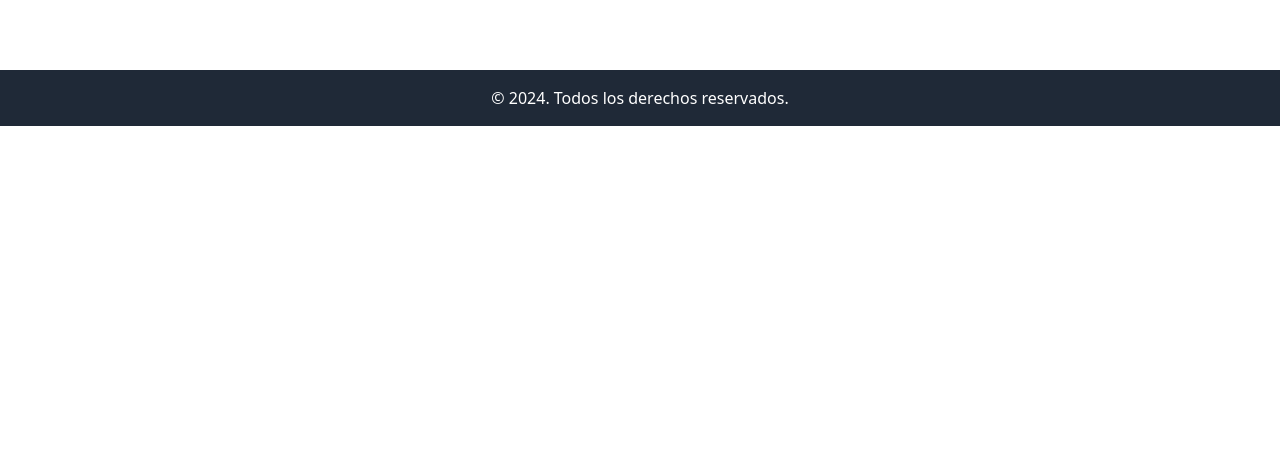
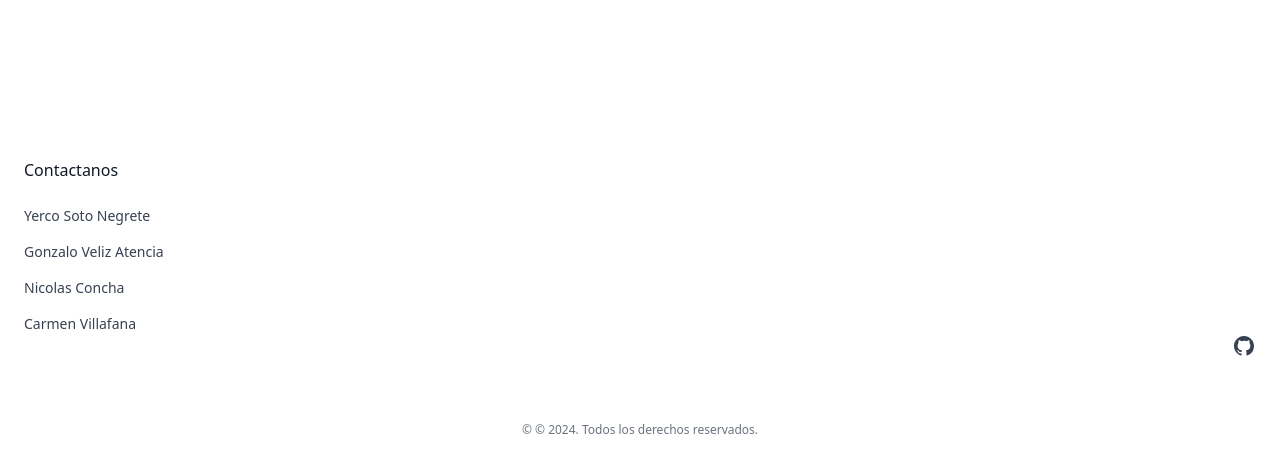
Before and after one commit to YercoAndres/GestionDeProyectosTareas, a React (Vite) app in the folder Frontend/gestion_proyectos_tareas/: page / in a window 1280 px wide. Shown: the part 1434-1893 px from the top of the page. Before the commit the page ends 1560 px from the top, so only its background shows below. Built offline with nearby package versions, Linux system fonts and the light colour scheme.

Commit message:
editando el mainpage

```diff
--- a/Frontend/gestion_proyectos_tareas/src/components/About.jsx
+++ b/Frontend/gestion_proyectos_tareas/src/components/About.jsx
@@ -32,14 +32,14 @@
           href="#"
           className="block w-full rounded bg-cyan-600 px-12 py-3 text-sm font-medium text-white shadow hover:bg-white hover:text-cyan-600 focus:outline-none focus:ring  sm:w-auto"
         >
-          Get Started
+          Registrate
         </a>
 
         <a
           href="#"
           className="block w-full rounded bg-white hover:bg-cyan-600 hover:text-white px-12 py-3 text-sm font-medium text-black-600 shadow focus:outline-none focus:ring  sm:w-auto"
         >
-          Learn More
+          Saber mas
         </a>
       </div>
     </div>
--- a/Frontend/gestion_proyectos_tareas/src/components/Footer.jsx
+++ b/Frontend/gestion_proyectos_tareas/src/components/Footer.jsx
@@ -2,8 +2,73 @@
 
 export default function Footer() {
   return (
-    <footer className="bg-gray-800 text-white py-4 text-center">
-      <p>© 2024. Todos los derechos reservados.</p>
-    </footer>
+
+<footer className="bg-white dark:bg-cyan-950">
+<div className="mx-auto max-w-screen-xl space-y-8 py-6 sm:px-6 lg:space-y-16 lg:px-6">
+  <div className="sm:flex sm:items-center sm:justify-between">
+
+
+  </div>
+
+  <div
+    className=""
+  >
+    <div>
+      <p className="font-medium text-gray-900 dark:text-white">Contactanos</p>
+
+      <ul className="mt-6 space-y-4 text-sm">
+        <li>
+          <a href="#" className="text-gray-700 transition hover:opacity-75 dark:text-gray-200">
+            Yerco Soto Negrete
+          </a>
+        </li>
+
+        <li>
+          <a href="#" className="text-gray-700 transition hover:opacity-75 dark:text-gray-200">
+            Gonzalo Veliz Atencia
+          </a>
+        </li>
+
+        <li>
+          <a href="#" className="text-gray-700 transition hover:opacity-75 dark:text-gray-200">
+            Nicolas Concha
+          </a>
+        </li>
+
+        <li>
+          <a href="#" className="text-gray-700 transition hover:opacity-75 dark:text-gray-200">
+            Carmen Villafana
+          </a>
+        </li>
+      </ul>
+    </div>
+    <ul className="mt-6 flex justify-start gap-6 sm:mt-0 sm:justify-end">
+      <li>
+        <a
+          href="#"
+          rel="noreferrer"
+          target="_blank"
+          className="text-gray-700 transition hover:opacity-75 dark:text-gray-200"
+        >
+          <span className="sr-only">GitHub</span>
+
+          <svg className="size-6" fill="currentColor" viewBox="0 0 24 24" aria-hidden="true">
+            <path
+              fillRule="evenodd"
+              d="M12 2C6.477 2 2 6.484 2 12.017c0 4.425 2.865 8.18 6.839 9.504.5.092.682-.217.682-.483 0-.237-.008-.868-.013-1.703-2.782.605-3.369-1.343-3.369-1.343-.454-1.158-1.11-1.466-1.11-1.466-.908-.62.069-.608.069-.608 1.003.07 1.531 1.032 1.531 1.032.892 1.53 2.341 1.088 2.91.832.092-.647.35-1.088.636-1.338-2.22-.253-4.555-1.113-4.555-4.951 0-1.093.39-1.988 1.029-2.688-.103-.253-.446-1.272.098-2.65 0 0 .84-.27 2.75 1.026A9.564 9.564 0 0112 6.844c.85.004 1.705.115 2.504.337 1.909-1.296 2.747-1.027 2.747-1.027.546 1.379.202 2.398.1 2.651.64.7 1.028 1.595 1.028 2.688 0 3.848-2.339 4.695-4.566 4.943.359.309.678.92.678 1.855 0 1.338-.012 2.419-.012 2.747 0 .268.18.58.688.482A10.019 10.019 0 0022 12.017C22 6.484 17.522 2 12 2z"
+              clipRule="evenodd"
+            />
+          </svg>
+        </a>
+      </li>
+    </ul>
+
+  </div>
+
+  <p className="text-xs text-center text-gray-500 dark:text-gray-400">
+    &copy; © 2024. Todos los derechos reservados.
+  </p>
+</div>
+</footer>
   );
 }
--- a/Frontend/gestion_proyectos_tareas/src/components/Sidebar.jsx
+++ b/Frontend/gestion_proyectos_tareas/src/components/Sidebar.jsx
@@ -49,14 +49,14 @@
         id="sidebar"
         className={`fixed inset-y-0 left-0 transform ${
           isOpen ? 'translate-x-0' : '-translate-x-full'
-        } md:translate-x-0 transition-transform duration-300 ease-in-out bg-gray-800 text-white w-64 flex flex-col`}
+        } md:translate-x-0 transition-transform duration-300 ease-in-out bg-cyan-950 text-white w-64 flex flex-col`}
       >
         <div className="flex items-center justify-between md:hidden">
           <h2 className="text-2xl font-bold text-center">ProjectTask</h2>
           <button
             onClick={toggleMenu}
             type="button"
-            className="inline-flex items-center p-2 w-10 h-10 justify-center text-sm text-white rounded-lg hover:bg-gray-800 focus:outline-none focus:ring-2 focus:ring-gray-800 dark:text-gray-400 dark:hover:bg-gray-800 dark:focus:ring-gray-600"
+            className="inline-flex items-center p-2 w-10 h-10 justify-center text-sm text-white rounded-lg hover:bg-cyan-700 focus:outline-none focus:ring-2 focus:ring-gray-800 dark:text-gray-400 dark:hover:bg-gray-800 dark:focus:ring-gray-600"
           >
             <span className="sr-only">Close menu</span>
             <svg
@@ -80,18 +80,18 @@
           <h2 className="hidden md:block p-4 text-2xl font-bold border-b border-gray-700">
             ProjectTask
           </h2>
-          <Link to="/dashboard" className="block p-2 rounded hover:bg-gray-700">
+          <Link to="/dashboard" className="block p-2 rounded hover:bg-cyan-700">
             Dashboard
           </Link>
           <Link
             to="/dashboard/projects"
-            className="block p-2 rounded hover:bg-gray-700"
+            className="block p-2 rounded hover:bg-cyan-700"
           >
             Proyectos
           </Link>
           <Link
             to="/dashboard/tasks"
-            className="block p-2 rounded hover:bg-gray-700"
+            className="block p-2 rounded hover:bg-cyan-700"
           >
             Tareas
           </Link>
```
